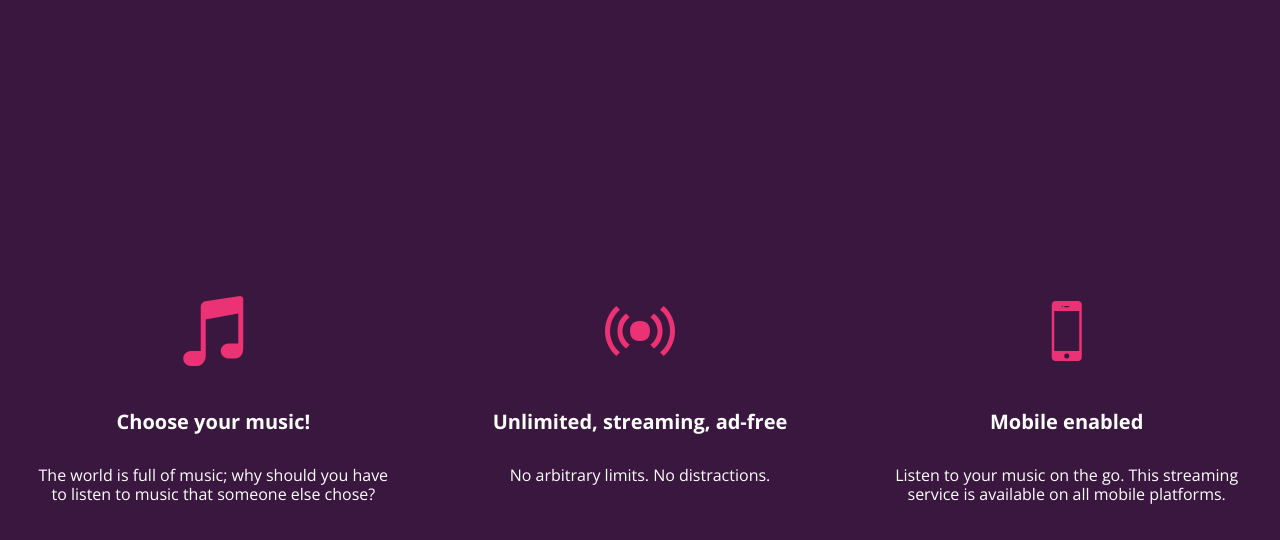
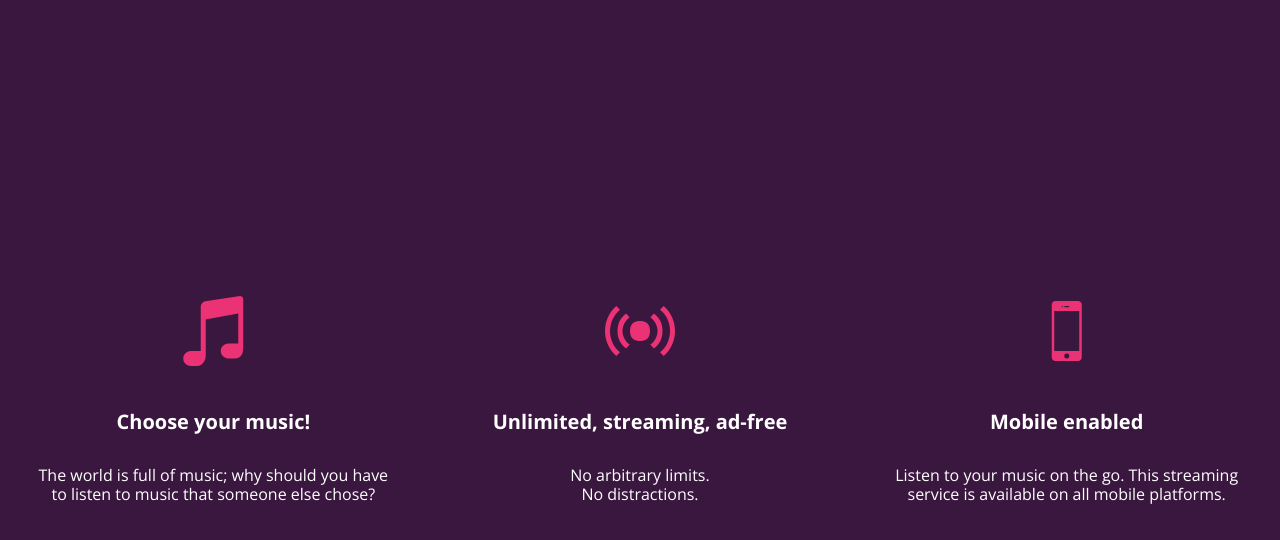
Before and after one commit to andrewmbyrd/BlocJams, a plain HTML site: page index.html in a window 1280 px wide. Shown: the part 442-982 px from the top of the page. Drawn offline with nearby package versions, Linux system fonts and the light colour scheme.

Commit message:
added a line break for readability

```diff
--- a/index.html
+++ b/index.html
@@ -26,7 +26,8 @@
             <div class="point">
                 <span class="ion-radio-waves"></span>
                 <h5 class="point-title">Unlimited, streaming, ad-free</h5>
-                <p class="point-description">No arbitrary limits. No distractions.</p>
+                <p class="point-description">No arbitrary limits. <br>
+                    No distractions.</p>
             </div>
             <div class="point">
                 <span class="ion-iphone"></span>
```
